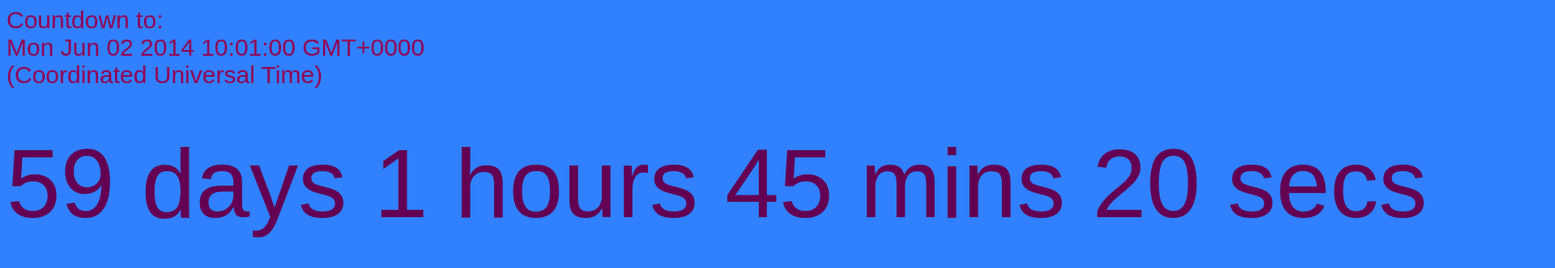
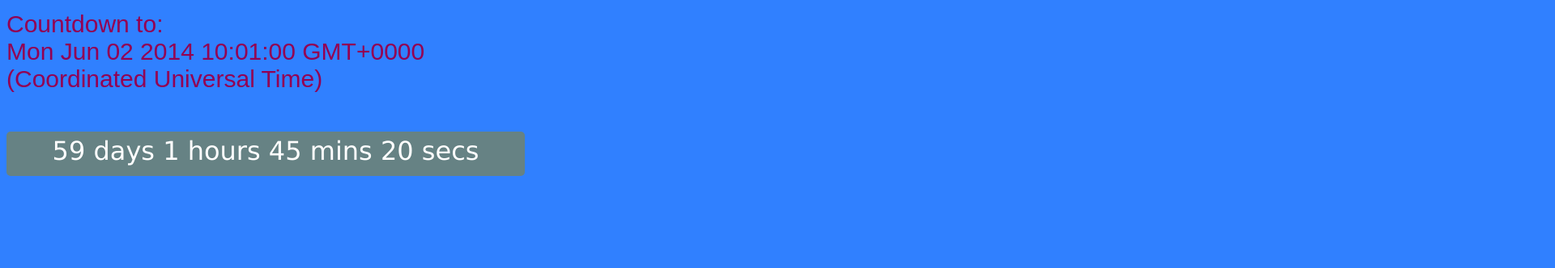
Before and after one commit to brotherBear/countdown, a plain HTML site: page index.html in a window 1280 px wide. Shown: the top 332 px of the page at 81% size, 1920 px wide, since content can reach past the window. Drawn offline with Linux system fonts and the light colour scheme.

Commit message:
Some more style tags

```diff
--- a/scripts/style.css
+++ b/scripts/style.css
@@ -1,8 +1,14 @@
+div {
+    border-radius: 5px;
+    border-color: #30405E;
+	padding-top: 5px;
+}
+
 .frame {
     height: 5em;
     width: 20em;
     color: #630053;
-    font-size: 120px;
+    font-size: 12em;
     font-family: sans-serif;
 }
 
@@ -21,3 +27,19 @@
 body {
     background-color: #3080FF;
 }
+
+#countdown {
+	position: relative;
+	height: 50px;
+	background-color: #668284;
+	clear: both;
+	font-family: Verdana, sans-serif;
+	font-size: 32px;
+	text-align: center;
+	color: #ffffff;
+}
+
+#footer p {
+	position: relative;
+	padding-top: 15px;
+}
```
